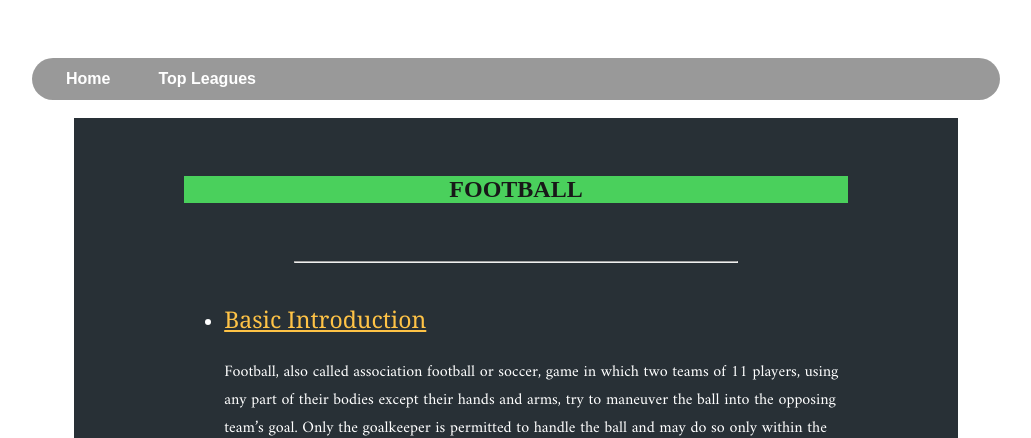
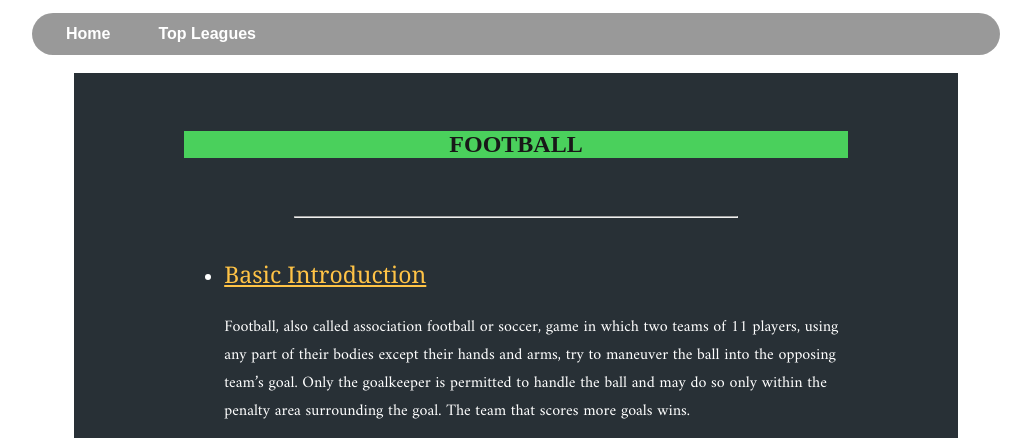
Before and after one commit to AmimaShifa/FOOTBALL-FAQ, a plain HTML site: page index.html in a window 1280 px wide. Shown: the top 438 px of the page, without its empty margins (124-1155 px from the left). Drawn offline with Linux system fonts and the light colour scheme; a web font is replaced by a local one.

Commit message:
Updated Navbar

```diff
--- a/index.html
+++ b/index.html
@@ -16,7 +16,7 @@
       backdrop-filter: blur(10px);
     	align-items: center;
     	padding: 0 10px;
-    	margin: 50px 0 0 0;
+    	margin: 5px 0 0 0;
     	width:75%;
     	}
       .nav {
```
